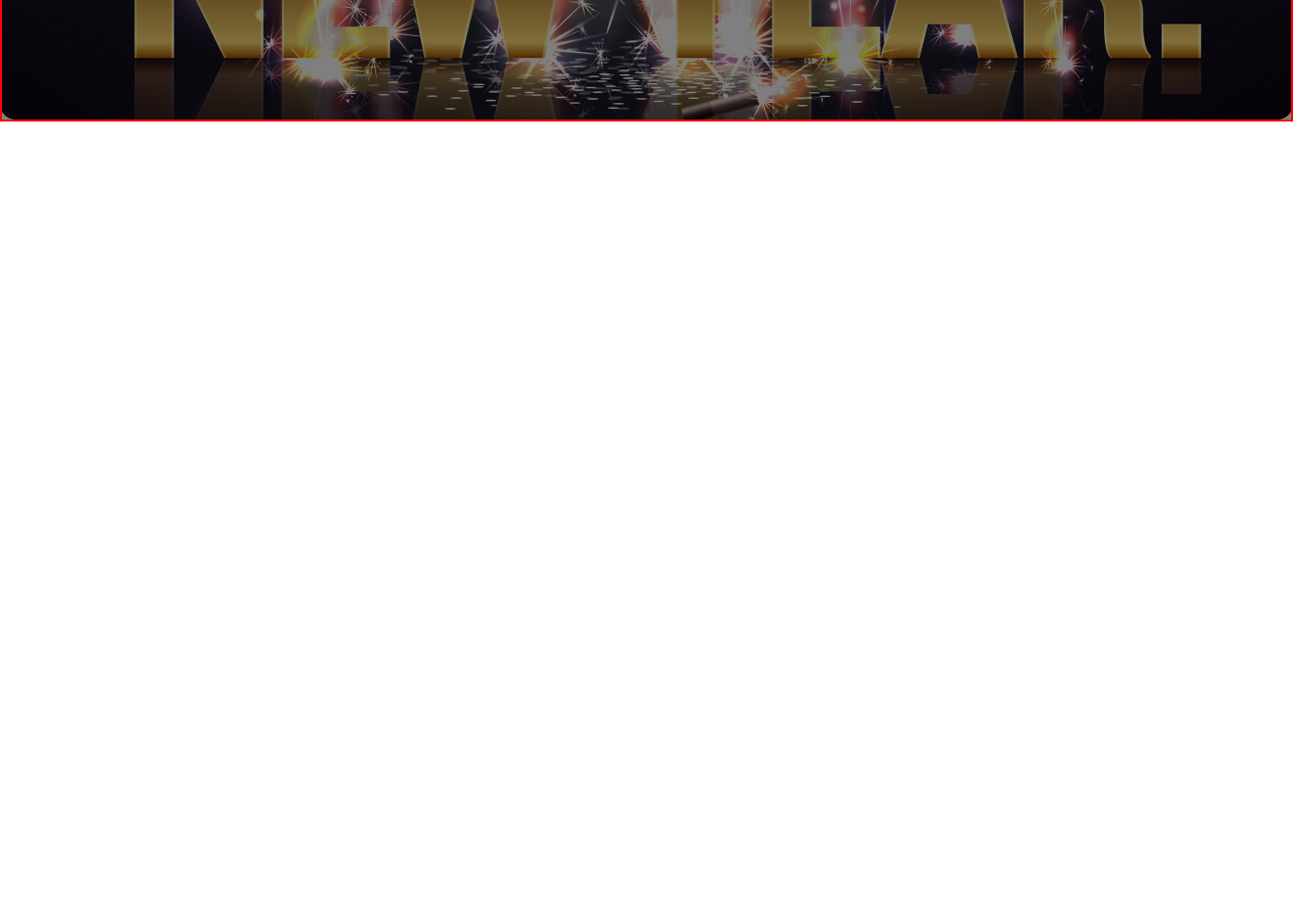
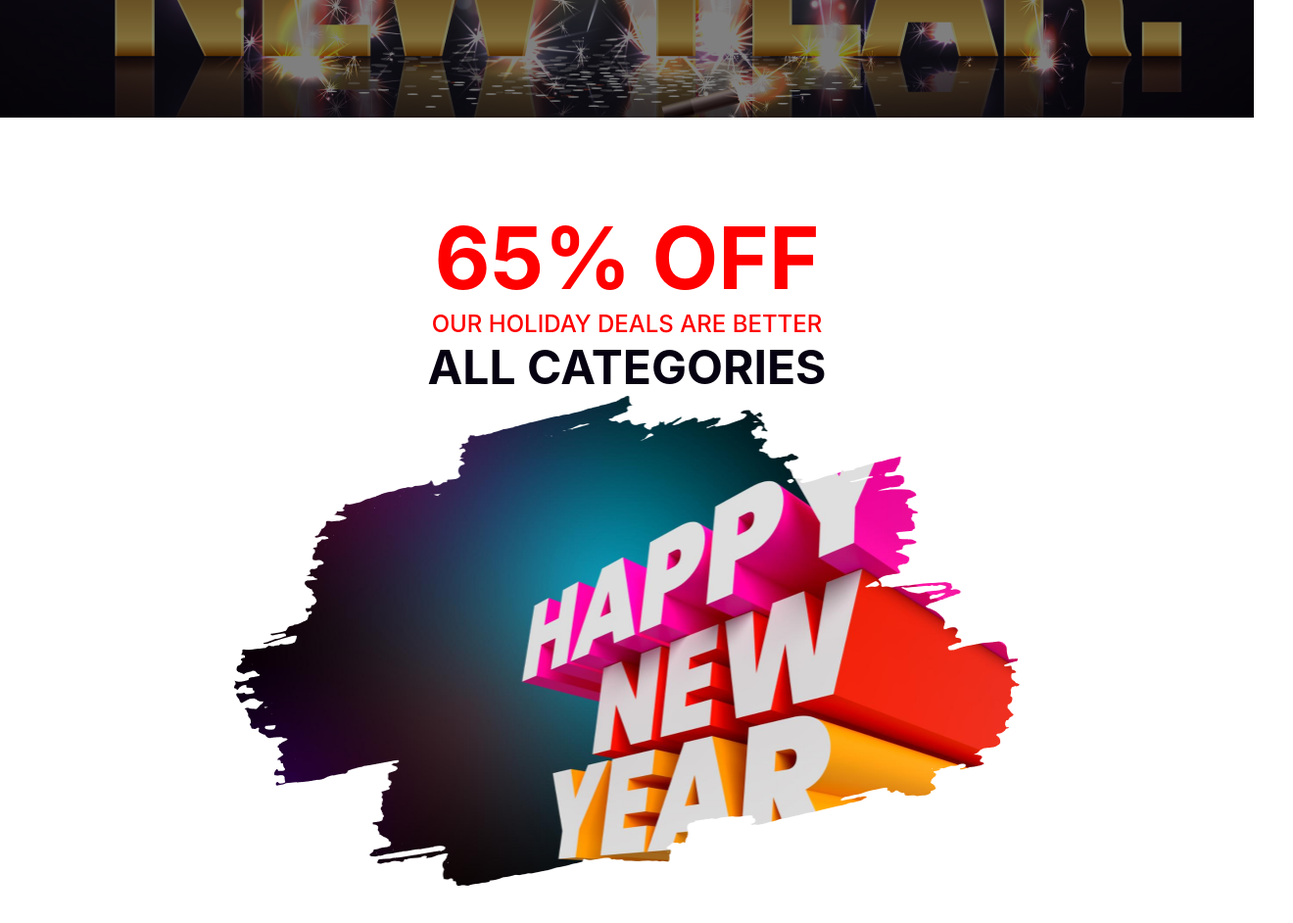
Before and after one commit to Prince-galib/batch-a1-solution, a plain HTML site: page index.html in a window 1280 px wide. Shown: the part 500-1442 px from the top of the page at 98% size, 1320 px wide, since content can reach past the window. Before the commit the page ends 800 px from the top, so only its background shows below. Drawn offline with Linux system fonts and the light colour scheme.

Commit message:
3rd update

```diff
--- a/index.html
+++ b/index.html
@@ -14,7 +14,20 @@
         <h1>New Year Party Celebration</h1>
        </div>
     </header>
-    <main></main>
+    <main>
+        <!-- 65% section starts here -->
+         <section class="second-section-container">
+            <div class="second-section-contant">
+                <h1>65% OFF</h1>
+                <p>OUR HOLIDAY DEALS ARE BETTER</p>
+                <h3>ALL CATEGORIES</h3>
+            </div>
+            <div class="image-container">
+                <img src="images/New-Year.png" alt="">
+            </div>
+         </section>
+        <!-- 65% section ends here -->
+    </main>
     <footer></footer>
 </body>
 </html>
--- a/style.css
+++ b/style.css
@@ -9,9 +9,8 @@ body{
 }
 /* banner section style starts here */
 .banner-con{
-    width: 1320px;
-    margin: 0;
-    border: 2px solid red;
+    max-width: 1320px;
+    margin: 0 auto;
     min-height: 600px;
     margin-top: 20px;
     background-color: rgba(0, 0, 0, 0.5);
@@ -39,3 +38,42 @@ body{
     Font-size: 72px;
     font-weight: 900;
 }
+/* 65% section style starts here */
+.second-section-container{
+    Width: 802.9px;
+    height: 806px;
+    margin: 0 auto;
+    margin-top: 90px;
+}
+.second-section-contant{
+    display: flex;
+    flex-direction: column;
+    align-items: center;
+    justify-content: center;
+}
+.second-section-contant h1{
+    color: rgba(255, 0, 0);
+    font-family: inter;
+    font-size: 88px;
+    font-weight: 700;
+}
+.second-section-contant p{
+    color: rgb(255, 0, 0);
+    font-family: Inter;
+    font-weight: 500;
+    font-size: 24px;
+}
+.second-section-contant h3{
+    color: rgb(7, 2, 17);
+    font-family: Inter;
+    font-size: 48px;
+    font-weight: 700;
+}
+.image-container{
+    width: 802.9px;
+    height: 500px;
+}
+.image-container img{
+    width: 100%;
+    height: 100%;
+}
```
Also changed, not shown: images/New-Year.png (renamed from images/New Year Photo.png).
